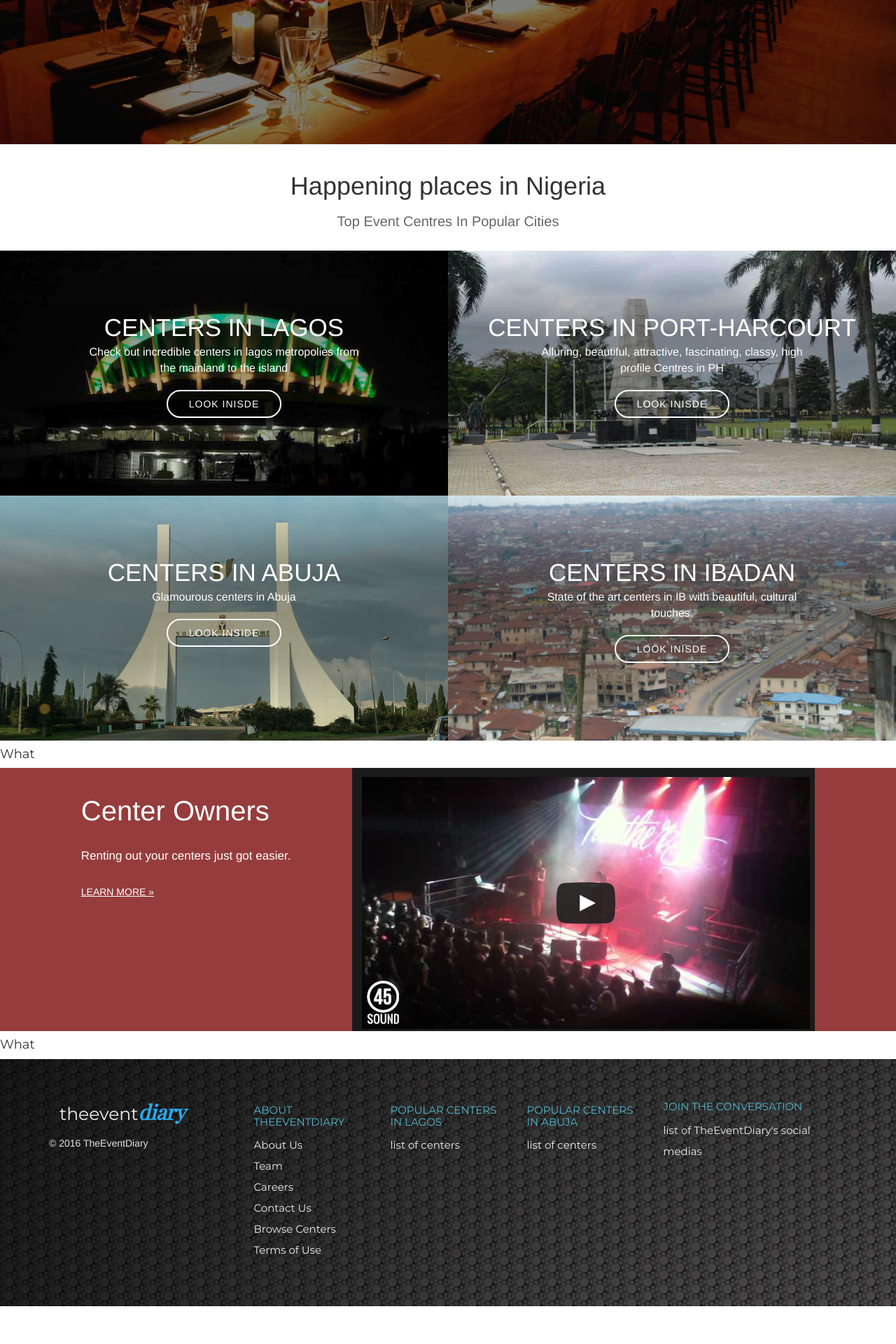
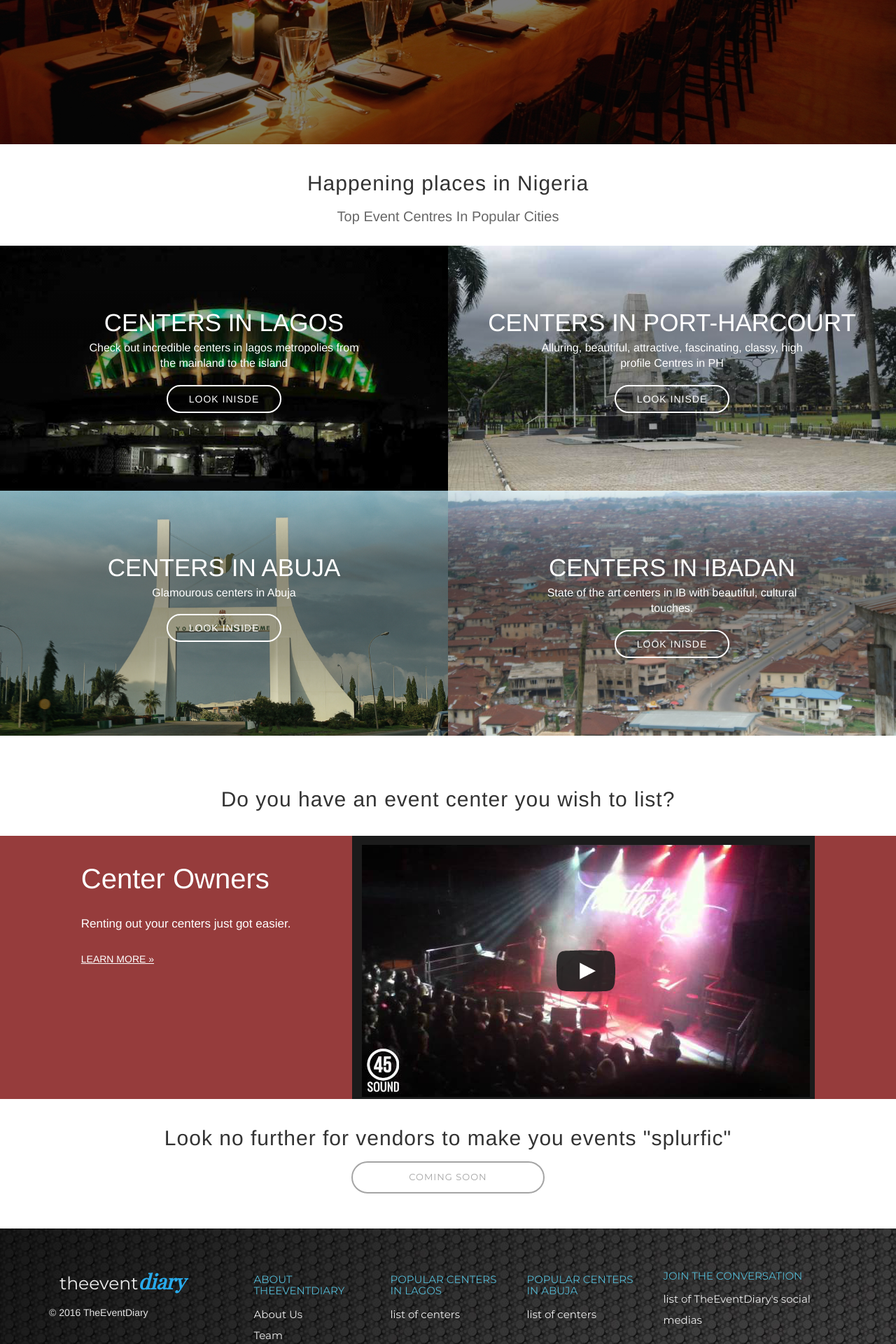
Before and after one commit to gbolly/EventDiary, a Django app: page / in a window 1280 px wide. Shown: the part 545-2465 px from the top of the page at 70% size. Before the commit the page ends 2411 px from the top, so only its background shows below. Run offline with Django 3.2, Linux system fonts and the light colour scheme; the visitor is signed in with stand-in values (Sample User, id 1); data that the repository does not hold is empty; parts of the project's set-up code (start-up, migrations or seed data) failed here and were passed over; some libraries are stand-ins or nearby versions.

Commit message:
Fix image major with some minor changes

```diff
--- a/eventdiary/sass/centers/new_center.scss
+++ b/eventdiary/sass/centers/new_center.scss
@@ -0,0 +1,4 @@
+#id_description {
+    width: 100%;
+    height: 200px;
+}
--- a/eventdiary/sass/main.scss
+++ b/eventdiary/sass/main.scss
@@ -172,7 +172,8 @@ body {
     float: right !important;
 }
 
-.round-button {
+.round-button,
+.grey-round-button {
     border-radius: 25px;
     letter-spacing: 1px;
     border-style: solid;
@@ -255,15 +256,29 @@ body {
     border-style: solid;
     border-width: 2px;
     border-color: #fff;
+    &:hover  {
+        color: #333;
+        text-decoration: none !important;
+        background-color: $cool-grey;
+    }
 }
 
-.event-tiles {
+.grey-round-button {
+    border-color: $warm-grey;
+    text-transform: uppercase;
+}
+
+.event-tiles,
+.center-owners,
+.other-vendors {
     text-align: center;
-    h1{
+    h1 {
         padding-top: 20px;
-        font-family: sans-serif;
+        font-family: "Avro", sans-serif;
+        font-size: 30px;
+        letter-spacing: 1px;
     }
-    h2{
+    h2 {
         text-transform: capitalize;
         padding-bottom: 20px;
         font-size: 20px;
@@ -368,14 +383,34 @@ body {
         }
     }
 }
-.for-employers {
+.center-owners {
+    padding-bottom: 25px;
+    padding-top: 35px;
+}
+
+.other-vendors {
+    padding-bottom: 63px;
+    h1 {
+        padding-bottom: 20px;
+    }
+    a {
+        padding: 13px 80px;
+    }
+    .disabled {
+        opacity: 0.65;
+        cursor: not-allowed;
+        color: $warm-grey;
+    }
+}
+
+.for-owners {
     background-color: #963c3c;
     text-align: center;
-    .employer-intro, .employer-video {
+    .owner-intro, .owner-video {
         display: inline-block;
         vertical-align: top;
     }
-    .employer-intro {
+    .owner-intro {
         width: 30%;
         padding: 40px 20px 0 0;
     }
--- a/eventdiary/static/css/centers/center_styling.css
+++ b/eventdiary/static/css/centers/center_styling.css
@@ -28,6 +28,8 @@
         .container-fluid .card .card-block .read-on a {
           text-transform: uppercase; }
       .container-fluid .card .card-block .book {
-        margin: 30px 0 0 100px; }
+        display: block;
+        text-align: center;
+        padding: 12px; }
 
 /*# sourceMappingURL=center_styling.css.map */
--- a/eventdiary/static/css/centers/new_center.css
+++ b/eventdiary/static/css/centers/new_center.css
@@ -1,3 +1,5 @@
-
+#id_description {
+  width: 100%;
+  height: 200px; }
 
 /*# sourceMappingURL=new_center.css.map */
--- a/eventdiary/static/css/main.css
+++ b/eventdiary/static/css/main.css
@@ -126,7 +126,8 @@ body {
 .go-right {
   float: right !important; }
 
-.round-button {
+.round-button,
+.grey-round-button {
   border-radius: 25px;
   letter-spacing: 1px;
   border-style: solid;
@@ -201,44 +202,106 @@ body {
   border-style: solid;
   border-width: 2px;
   border-color: #fff; }
+  .off-round-button:hover {
+    color: #333;
+    text-decoration: none !important;
+    background-color: #9fa3a7; }
 
-.event-tiles {
+.grey-round-button {
+  border-color: #757575;
+  text-transform: uppercase; }
+
+.event-tiles,
+.center-owners,
+.other-vendors {
   text-align: center; }
-  .event-tiles h1 {
+  .event-tiles h1,
+  .center-owners h1,
+  .other-vendors h1 {
     padding-top: 20px;
-    font-family: sans-serif; }
-  .event-tiles h2 {
+    font-family: "Avro", sans-serif;
+    font-size: 30px;
+    letter-spacing: 1px; }
+  .event-tiles h2,
+  .center-owners h2,
+  .other-vendors h2 {
     text-transform: capitalize;
     padding-bottom: 20px;
     font-size: 20px;
     color: #666;
     font-family: sans-serif; }
-  .event-tiles .our-offerings {
+  .event-tiles .our-offerings,
+  .center-owners .our-offerings,
+  .other-vendors .our-offerings {
     display: table;
     width: 100%;
     color: #fff; }
-    .event-tiles .our-offerings .lagos, .event-tiles .our-offerings .ph, .event-tiles .our-offerings .abj, .event-tiles .our-offerings .ib {
+    .event-tiles .our-offerings .lagos, .event-tiles .our-offerings .ph, .event-tiles .our-offerings .abj, .event-tiles .our-offerings .ib,
+    .center-owners .our-offerings .lagos,
+    .center-owners .our-offerings .ph,
+    .center-owners .our-offerings .abj,
+    .center-owners .our-offerings .ib,
+    .other-vendors .our-offerings .lagos,
+    .other-vendors .our-offerings .ph,
+    .other-vendors .our-offerings .abj,
+    .other-vendors .our-offerings .ib {
       width: 50%;
       display: table-cell;
       vertical-align: top;
       position: relative; }
-      .event-tiles .our-offerings .lagos .bg-image-wrapper, .event-tiles .our-offerings .ph .bg-image-wrapper, .event-tiles .our-offerings .abj .bg-image-wrapper, .event-tiles .our-offerings .ib .bg-image-wrapper {
+      .event-tiles .our-offerings .lagos .bg-image-wrapper, .event-tiles .our-offerings .ph .bg-image-wrapper, .event-tiles .our-offerings .abj .bg-image-wrapper, .event-tiles .our-offerings .ib .bg-image-wrapper,
+      .center-owners .our-offerings .lagos .bg-image-wrapper,
+      .center-owners .our-offerings .ph .bg-image-wrapper,
+      .center-owners .our-offerings .abj .bg-image-wrapper,
+      .center-owners .our-offerings .ib .bg-image-wrapper,
+      .other-vendors .our-offerings .lagos .bg-image-wrapper,
+      .other-vendors .our-offerings .ph .bg-image-wrapper,
+      .other-vendors .our-offerings .abj .bg-image-wrapper,
+      .other-vendors .our-offerings .ib .bg-image-wrapper {
         position: relative; }
-      .event-tiles .our-offerings .lagos .bg-image, .event-tiles .our-offerings .ph .bg-image, .event-tiles .our-offerings .abj .bg-image, .event-tiles .our-offerings .ib .bg-image {
+      .event-tiles .our-offerings .lagos .bg-image, .event-tiles .our-offerings .ph .bg-image, .event-tiles .our-offerings .abj .bg-image, .event-tiles .our-offerings .ib .bg-image,
+      .center-owners .our-offerings .lagos .bg-image,
+      .center-owners .our-offerings .ph .bg-image,
+      .center-owners .our-offerings .abj .bg-image,
+      .center-owners .our-offerings .ib .bg-image,
+      .other-vendors .our-offerings .lagos .bg-image,
+      .other-vendors .our-offerings .ph .bg-image,
+      .other-vendors .our-offerings .abj .bg-image,
+      .other-vendors .our-offerings .ib .bg-image {
         padding: 4em; }
-      .event-tiles .our-offerings .lagos h4, .event-tiles .our-offerings .ph h4, .event-tiles .our-offerings .abj h4, .event-tiles .our-offerings .ib h4 {
+      .event-tiles .our-offerings .lagos h4, .event-tiles .our-offerings .ph h4, .event-tiles .our-offerings .abj h4, .event-tiles .our-offerings .ib h4,
+      .center-owners .our-offerings .lagos h4,
+      .center-owners .our-offerings .ph h4,
+      .center-owners .our-offerings .abj h4,
+      .center-owners .our-offerings .ib h4,
+      .other-vendors .our-offerings .lagos h4,
+      .other-vendors .our-offerings .ph h4,
+      .other-vendors .our-offerings .abj h4,
+      .other-vendors .our-offerings .ib h4 {
         font-family: sans-serif;
         font-size: 35px;
         text-transform: uppercase;
         margin: 40px 0 5px 0; }
-      .event-tiles .our-offerings .lagos p, .event-tiles .our-offerings .ph p, .event-tiles .our-offerings .abj p, .event-tiles .our-offerings .ib p {
+      .event-tiles .our-offerings .lagos p, .event-tiles .our-offerings .ph p, .event-tiles .our-offerings .abj p, .event-tiles .our-offerings .ib p,
+      .center-owners .our-offerings .lagos p,
+      .center-owners .our-offerings .ph p,
+      .center-owners .our-offerings .abj p,
+      .center-owners .our-offerings .ib p,
+      .other-vendors .our-offerings .lagos p,
+      .other-vendors .our-offerings .ph p,
+      .other-vendors .our-offerings .abj p,
+      .other-vendors .our-offerings .ib p {
         font-size: 16px;
         margin: 0px auto 30px;
         font-family: sans-serif;
         width: 400px; }
-    .event-tiles .our-offerings .lagos {
+    .event-tiles .our-offerings .lagos,
+    .center-owners .our-offerings .lagos,
+    .other-vendors .our-offerings .lagos {
       height: 350px; }
-      .event-tiles .our-offerings .lagos .bg-image {
+      .event-tiles .our-offerings .lagos .bg-image,
+      .center-owners .our-offerings .lagos .bg-image,
+      .other-vendors .our-offerings .lagos .bg-image {
         min-height: 100px;
         width: 100%;
         position: absolute;
@@ -248,11 +311,17 @@ body {
         background-size: cover;
         background-repeat: no-repeat;
         background-position: center center; }
-      .event-tiles .our-offerings .lagos .mobile-header {
+      .event-tiles .our-offerings .lagos .mobile-header,
+      .center-owners .our-offerings .lagos .mobile-header,
+      .other-vendors .our-offerings .lagos .mobile-header {
         font-size: 14px; }
-    .event-tiles .our-offerings .ph {
+    .event-tiles .our-offerings .ph,
+    .center-owners .our-offerings .ph,
+    .other-vendors .our-offerings .ph {
       height: 350px; }
-      .event-tiles .our-offerings .ph .bg-image {
+      .event-tiles .our-offerings .ph .bg-image,
+      .center-owners .our-offerings .ph .bg-image,
+      .other-vendors .our-offerings .ph .bg-image {
         min-height: 100px;
         width: 100%;
         position: absolute;
@@ -262,11 +331,17 @@ body {
         background-size: cover;
         background-repeat: no-repeat;
         background-position: center center; }
-      .event-tiles .our-offerings .ph .mobile-header {
+      .event-tiles .our-offerings .ph .mobile-header,
+      .center-owners .our-offerings .ph .mobile-header,
+      .other-vendors .our-offerings .ph .mobile-header {
         font-size: 14px; }
-    .event-tiles .our-offerings .abj {
+    .event-tiles .our-offerings .abj,
+    .center-owners .our-offerings .abj,
+    .other-vendors .our-offerings .abj {
       height: 350px; }
-      .event-tiles .our-offerings .abj .bg-image {
+      .event-tiles .our-offerings .abj .bg-image,
+      .center-owners .our-offerings .abj .bg-image,
+      .other-vendors .our-offerings .abj .bg-image {
         min-height: 100px;
         width: 100%;
         position: absolute;
@@ -276,11 +351,17 @@ body {
         background-size: cover;
         background-repeat: no-repeat;
         background-position: center center; }
-      .event-tiles .our-offerings .abj .mobile-header {
+      .event-tiles .our-offerings .abj .mobile-header,
+      .center-owners .our-offerings .abj .mobile-header,
+      .other-vendors .our-offerings .abj .mobile-header {
         font-size: 14px; }
-    .event-tiles .our-offerings .ib {
+    .event-tiles .our-offerings .ib,
+    .center-owners .our-offerings .ib,
+    .other-vendors .our-offerings .ib {
       height: 350px; }
-      .event-tiles .our-offerings .ib .bg-image {
+      .event-tiles .our-offerings .ib .bg-image,
+      .center-owners .our-offerings .ib .bg-image,
+      .other-vendors .our-offerings .ib .bg-image {
         min-height: 100px;
         width: 100%;
         position: absolute;
@@ -290,30 +371,47 @@ body {
         background-size: cover;
         background-repeat: no-repeat;
         background-position: center center; }
-      .event-tiles .our-offerings .ib .mobile-header {
+      .event-tiles .our-offerings .ib .mobile-header,
+      .center-owners .our-offerings .ib .mobile-header,
+      .other-vendors .our-offerings .ib .mobile-header {
         font-size: 14px; }
 
-.for-employers {
+.center-owners {
+  padding-bottom: 25px;
+  padding-top: 35px; }
+
+.other-vendors {
+  padding-bottom: 63px; }
+  .other-vendors h1 {
+    padding-bottom: 20px; }
+  .other-vendors a {
+    padding: 13px 80px; }
+  .other-vendors .disabled {
+    opacity: 0.65;
+    cursor: not-allowed;
+    color: #757575; }
+
+.for-owners {
   background-color: #963c3c;
   text-align: center; }
-  .for-employers .employer-intro, .for-employers .employer-video {
+  .for-owners .owner-intro, .for-owners .owner-video {
     display: inline-block;
     vertical-align: top; }
-  .for-employers .employer-intro {
+  .for-owners .owner-intro {
     width: 30%;
     padding: 40px 20px 0 0; }
-  .for-employers h5, .for-employers p, .for-employers a {
+  .for-owners h5, .for-owners p, .for-owners a {
     color: #fff;
     text-align: left;
     display: block;
     font-family: sans-serif; }
-  .for-employers h5 {
+  .for-owners h5 {
     font-size: 40px;
     margin: 0px; }
-  .for-employers p {
+  .for-owners p {
     font-size: 17px;
     margin: 30px 0; }
-  .for-employers a {
+  .for-owners a {
     font-size: 14px;
     text-transform: uppercase;
     text-decoration: underline !important; }
--- a/eventdiary/templates/base.html
+++ b/eventdiary/templates/base.html
@@ -78,20 +78,20 @@
                             <div class="lagos">
                                 <div class="bg-image-wrapper">
                                     <div class="bg-image">
-                                        <a class="link" href="/advice"></a>
+                                        <a class="link" href="/center"></a>
                                         <h4>Centers in Lagos</h4>
                                         <p>Check out incredible centers in lagos metropolies from the mainland to the island</p>
-                                        <a class="mobile-header off-round-button" href="/advice">Look Inisde <i class="fa fa-arrow-right visible-xs" aria-hidden="true"></i></a>
+                                        <a class="mobile-header off-round-button" href="/center">Look Inisde <i class="fa fa-arrow-right visible-xs" aria-hidden="true"></i></a>
                                     </div>
                                 </div>
                             </div>
                             <div class="ph">
                                 <div class="bg-image-wrapper">
                                     <div class="bg-image">
-                                        <a class="link" href="/jobs"></a>
+                                        <a class="link" href="/center"></a>
                                         <h4>Centers in Port-Harcourt</h4>
                                         <p>Alluring, beautiful, attractive, fascinating, classy, high profile Centres in PH</p>
-                                        <a class="mobile-header off-round-button" href="/jobs">Look Inisde <i class="fa fa-arrow-right visible-xs" aria-hidden="true"></i></a>
+                                        <a class="mobile-header off-round-button" href="/center">Look Inisde <i class="fa fa-arrow-right visible-xs" aria-hidden="true"></i></a>
                                     </div>
                                 </div>
                             </div>
@@ -100,41 +100,43 @@
                             <div class="abj">
                                 <div class="bg-image-wrapper">
                                     <div class="bg-image">
-                                        <a class="link" href="/companies"></a>
+                                        <a class="link" href="/center"></a>
                                         <h4>Centers in Abuja</h4>
                                         <p>Glamourous centers in Abuja</p>
-                                        <a class="mobile-header off-round-button" href="/companies">Look Inside <i class="fa fa-arrow-right visible-xs" aria-hidden="true"></i></a>
+                                        <a class="mobile-header off-round-button" href="/center">Look Inside <i class="fa fa-arrow-right visible-xs" aria-hidden="true"></i></a>
                                     </div>
                                 </div>
                             </div>
                             <div class="ib">
                                 <div class="bg-image-wrapper">
                                     <div class="bg-image">
-                                        <a class="link" href="/coaching"></a>
+                                        <a class="link" href="/center"></a>
                                         <h4>Centers in Ibadan</h4>
                                         <p>State of the art centers in IB with beautiful, cultural touches.</p>
-                                        <a class="mobile-header off-round-button" href="/coaching">Look Inisde <i class="fa fa-arrow-right visible-xs" aria-hidden="true"></i>
+                                        <a class="mobile-header off-round-button" href="/center">Look Inisde <i class="fa fa-arrow-right visible-xs" aria-hidden="true"></i>
                                         </a>
                                     </div>
                                 </div>
                             </div>
                         </div>
                     </div>
-                    <div>
-                        <h4>What</h4>
+                    <div class="center-owners">
+                        <h1>Do you have an event center you wish to list?</h1>
                     </div>
-                    <div class="for-employers">
-                        <div class="employer-intro">
+                    <div class="for-owners">
+                        <div class="owner-intro">
                             <h5>Center Owners</h5>
                             <p>Renting out your centers just got easier.</p>
-                            <a href="/employers">Learn more »</a>
+                            {# Refactor this to point to event center owners page where there are more infos. #}
+                            <a href="/center/new">Learn more »</a>
                         </div>
-                        <a class="employer-video" href="#">
+                        <a class="owner-video" href="#">
                             <img src="static/img/temp-player.png">
                         </a>
                     </div>
-                    <div>
-                        <h4>What</h4>
+                    <div class="other-vendors">
+                        <h1>Look no further for vendors to make you events "splurfic"</h1>
+                        <a class="grey-round-button hidden-xs disabled" href="/">Coming Soon</a>
                     </div>
                 </main>
             {% endblock main %}
@@ -158,7 +160,7 @@
                             <li><a href="/about">Team</a></li>
                             <li><a href="/about">Careers</a></li>
                             <li><a href="/about">Contact Us</a></li>
-                            <li><a href="/about">Browse Centers</a></li>
+                            <li><a href="/center">Browse Centers</a></li>
                             <li><a href="/about">Terms of Use</a></li>
                         </ul>
                     </div>
@@ -166,13 +168,13 @@
                 <div class="col-xs-4 col-sm-3 col-md-2 col-lg-2">
                     <div class="column internal-link">
                         <h6>Popular Centers in Lagos</h6>
-                        <a href="#">list of centers</a>
+                        <a href="/center">list of centers</a>
                     </div>
                 </div>
                 <div class="col-xs-4 col-sm-3 col-md-2 col-lg-2">
                     <div class="column internal-link">
                         <h6>Popular Centers in Abuja</h6>
-                        <a href="#">list of centers</a>
+                        <a href="center">list of centers</a>
                     </div>
                 </div>
                 <div class="col-xs-12 col-sm-12 col-md-3 col-lg-3">
--- a/web/centers/templates/center_detail.html
+++ b/web/centers/templates/center_detail.html
@@ -1,5 +1,6 @@
 {% extends "standard_page.html" %}
 {% load static %}
+{% load cloudinary %}
 
 {% block extended_css %}
     <link rel="stylesheet" href="{% static 'css/centers/center_individual_styling.css' %}">
@@ -9,6 +10,7 @@
     <div id="center">
         <div id="center-container" class="center-individual">
             <section class="top-block">
+                {% cloudinary center_img height='500' %}
                 <div id="top-image" class="bg-image">
                     <h1>{{ center_name }}</h1>
                     <div class="ctas center">
--- a/web/centers/templates/center_listing.html
+++ b/web/centers/templates/center_listing.html
@@ -26,7 +26,6 @@
             <form class="navbar-form" role="search" method="GET">
                 <div class="input-group add-on">
                     {% for field in form %}
-                        {# {{field}} #}
                         <div class="fieldWrapper">
                             {{ field.errors }}
                             {{ field.label_tag }} {{ field }}
@@ -44,10 +43,9 @@
         {% for centers in object_list %}
             <div class="col-md-4">
                 <div class="card">
-                    <img class="card-img-top" src="{{centers.image}}" alt="{{centers.name}}">
+                    {% cloudinary centers.image Image_Effects.LISTING %}
                     <div class="card-block">
                         <h4 class="card-title">{{ centers.name }}</h4>
-                        <p class="card-text">{{ centers.description|truncatechars:20 }}</p>
                         <p class="card-text">{{centers.get_area_name}}, {{ centers.state_name }}</p>
                         <p class="card-text">{{ centers.price }}</p>
                         <p class="card-text updated"><small class="text-muted">Last updated {{ centers.date_last_modified }}</small></p>
```
Also changed, not shown: eventdiary/sass/centers/center_individual_styling.scss (+12 -10 lines), eventdiary/sass/centers/center_styling.scss (+3 -8 lines), eventdiary/static/css/centers/center_individual_styling.css (+10 -10 lines), web/centers/context_processor.py (added, +273 -0 lines), web/centers/forms.py (+7 -2 lines), web/centers/models.py (+11 -7 lines), web/centers/templates/centers/new_center.html (+5 -3 lines), web/centers/views.py (+11 -5 lines), web/centers/migrations/0009_auto_20161230_1032.py (added), 2 other files.
